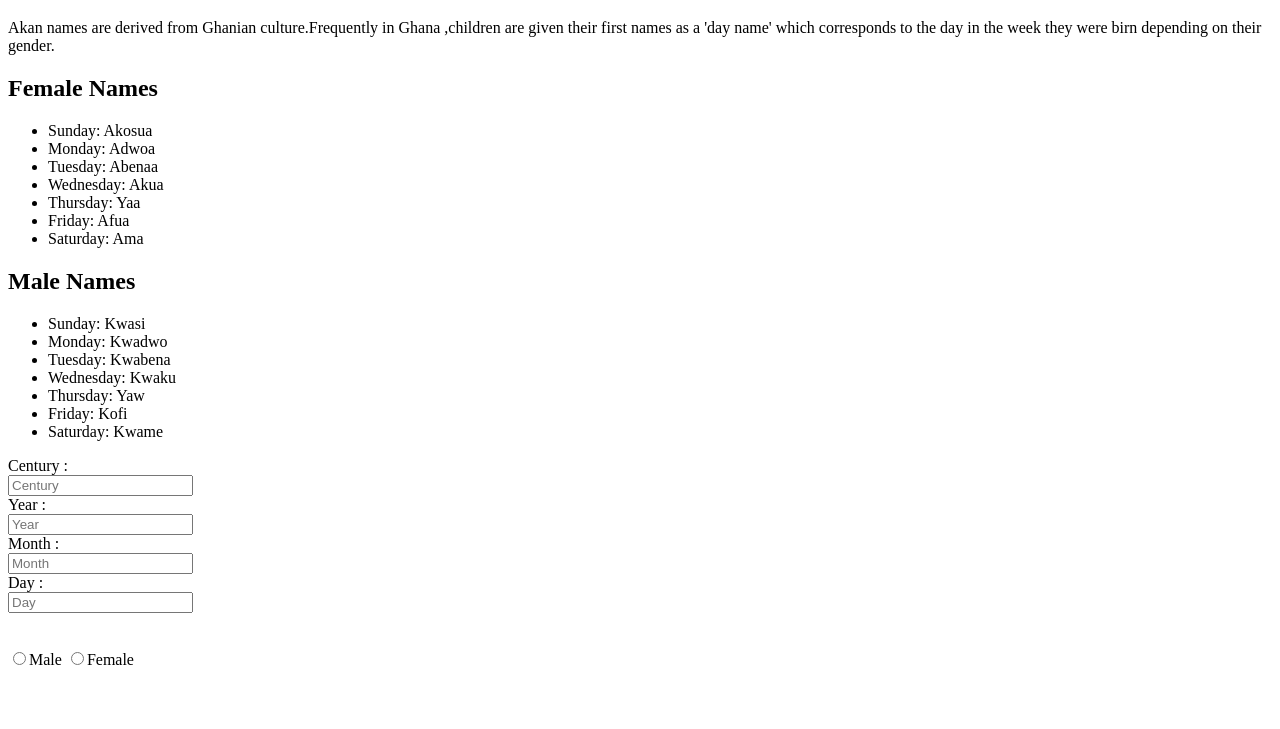
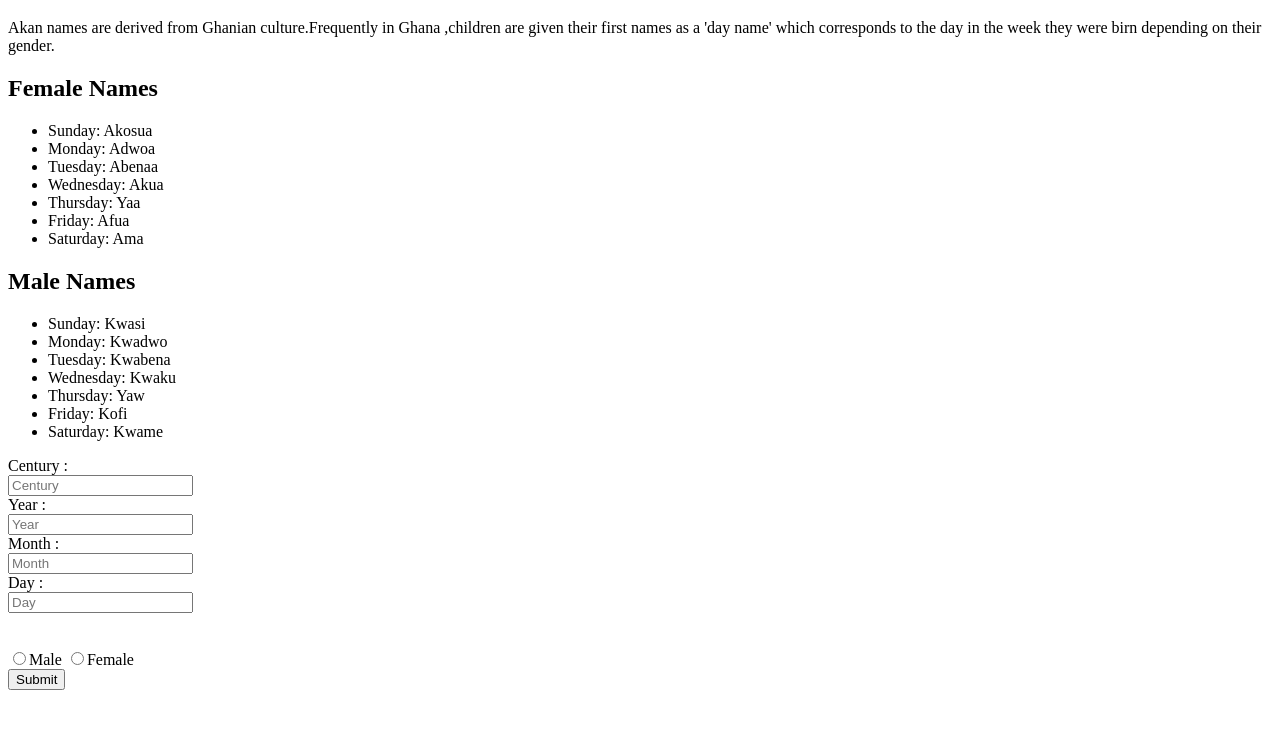
Before and after one commit to Abijahkabiro/akan, a plain HTML site: page index.html in a window 1280 px wide. Shown: the part 61-790 px from the top of the page. Drawn offline with Linux system fonts and the light colour scheme.

Commit message:
add a button submit that upon being clicked checks day of week

```diff
--- a/index.html
+++ b/index.html
@@ -68,6 +68,13 @@
                 </div>
             </div>
 
+            <div class="col md-6">
+                <div id="result" class="text-centre">
+                <button type="submit" name="button" class="btn btn-primary" onclick="checkDayOfWeek();">Submit</button>
+                </div>
+            </div>
+        </div>
+
     </div>
 </body>
 </html>
```
